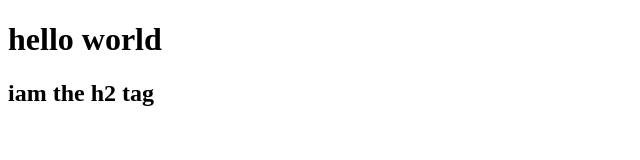
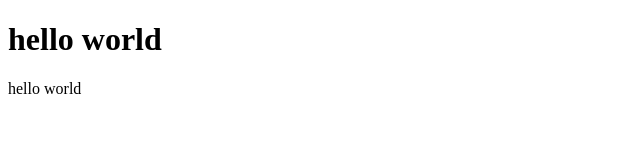
Before and after one commit to Saiganeshvarma/demorepo1111, a plain HTML site: page index.html in a window 1280 px wide. Shown: the whole page, without its empty margins (0-640 px from the left). Drawn offline with Linux system fonts and the light colour scheme.

Commit message:
added the code

```diff
--- a/index.html
+++ b/index.html
@@ -7,7 +7,9 @@
 </head>
 <body>
     <h1>hello world</h1>
-    <h2>iam the h2 tag</h2>
+    <div>
+        hello world
+    </div>
 
 </body>
 </html>
```
